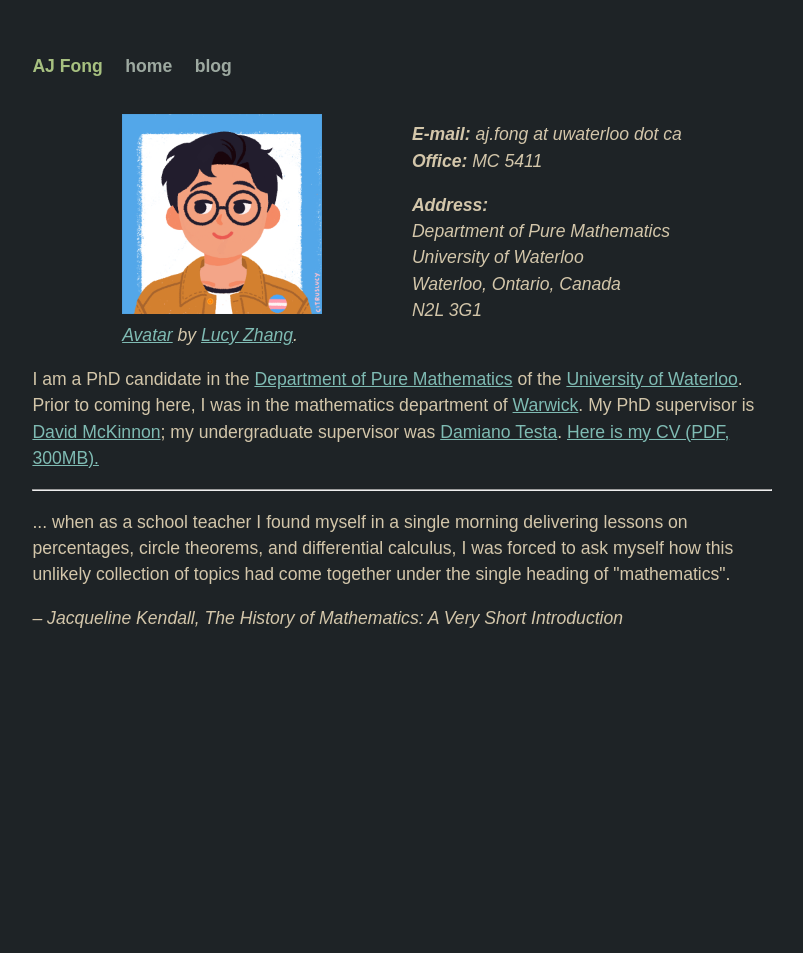
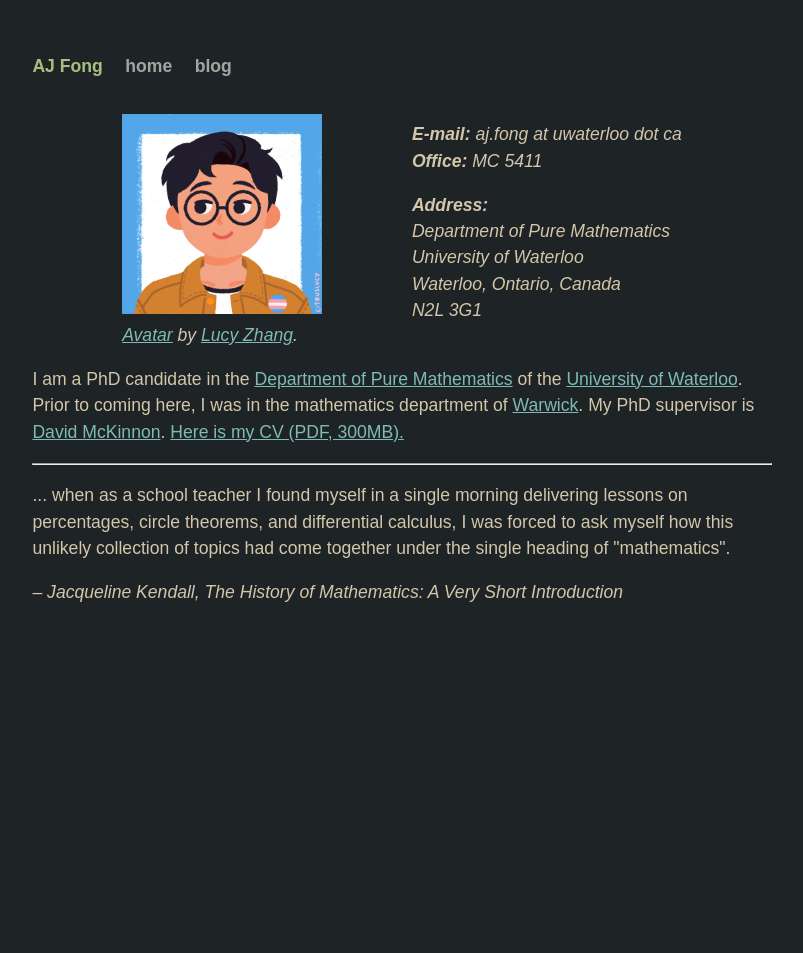
Before and after one commit to af1728/webcontent, a Jekyll site: the page built from index.html, in a window 1280 px wide. Shown: the whole page, without its empty margins (238-1041 px from the left). Built offline with Jekyll 4.4.1, drawn with Linux system fonts in a browser that asks for light colours.

Commit message:
Update homepage

```diff
--- a/blog.html
+++ b/blog.html
@@ -1,7 +1,8 @@
 ---
 title: AJ Fong's Website - Blog
 ---
-<h1>Blog Posts</h1>
+<section>
+    <h2>Blog Posts</h1>
 
     <ul role="list" class="posts">
         {% for post in site.posts %}
@@ -12,3 +13,4 @@ title: AJ Fong's Website - Blog
         </li>
         {% endfor %}
     </ul>
+</section>
--- a/index.html
+++ b/index.html
@@ -31,9 +31,7 @@ title: AJ Fong's Website
     Prior to coming here, I was in the mathematics department of
     <a href="https://warwick.ac.uk/fac/sci/maths">Warwick</a>.
     My PhD supervisor is
-    <a href="https://uwaterloo.ca/scholar/dmckinno">David McKinnon</a>;
-    my undergraduate supervisor was
-    <a href="https://homepages.warwick.ac.uk/~maskal">Damiano Testa</a>.
+    <a href="https://uwaterloo.ca/scholar/dmckinno">David McKinnon</a>.
     <a href={{"/assets/pdfs/20240901-Fong-CV.pdf" | relative_url}}>
         Here is my CV (PDF, 300MB).
     </a>
```
Also changed, not shown: 2 other files. Lines whose indentation alone changed are shown as unchanged.
